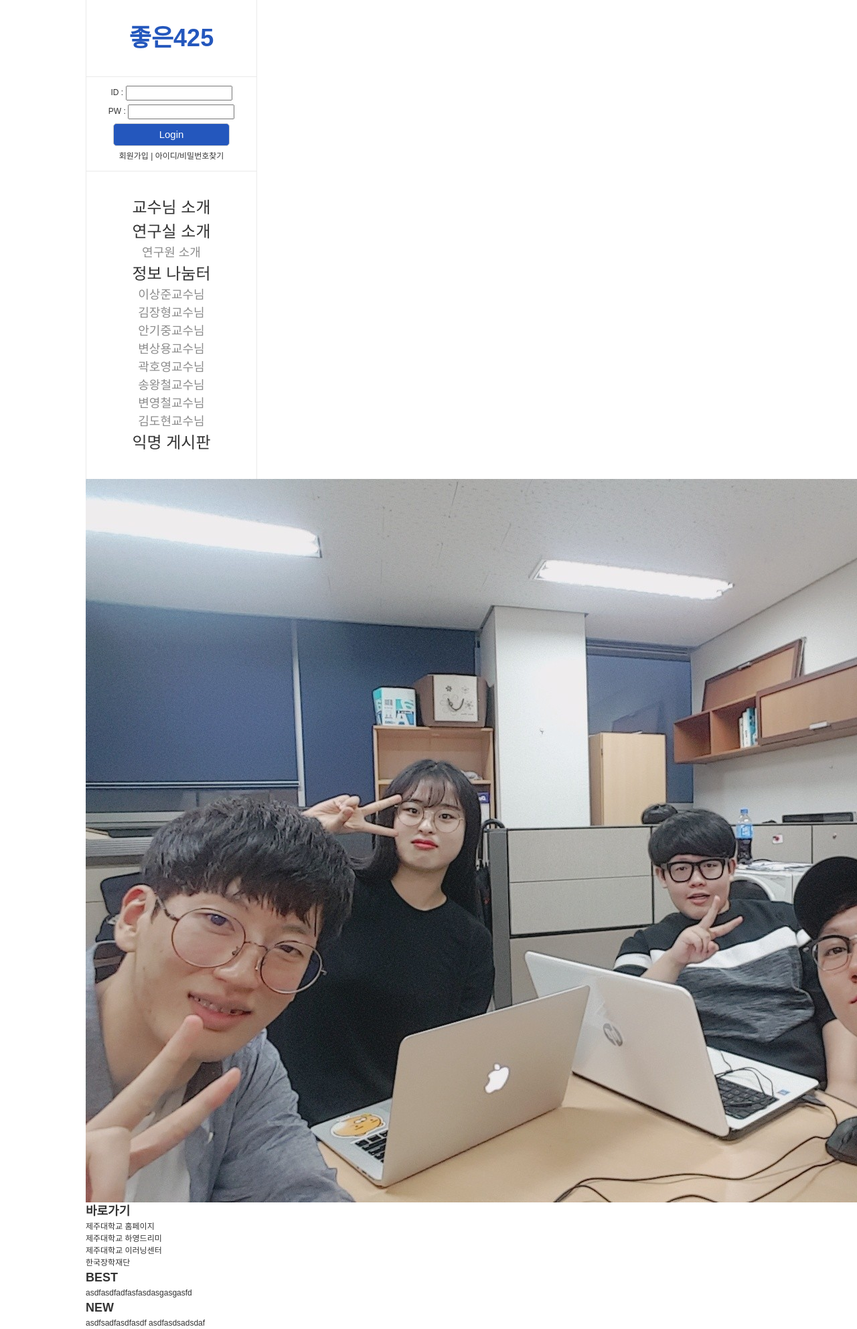
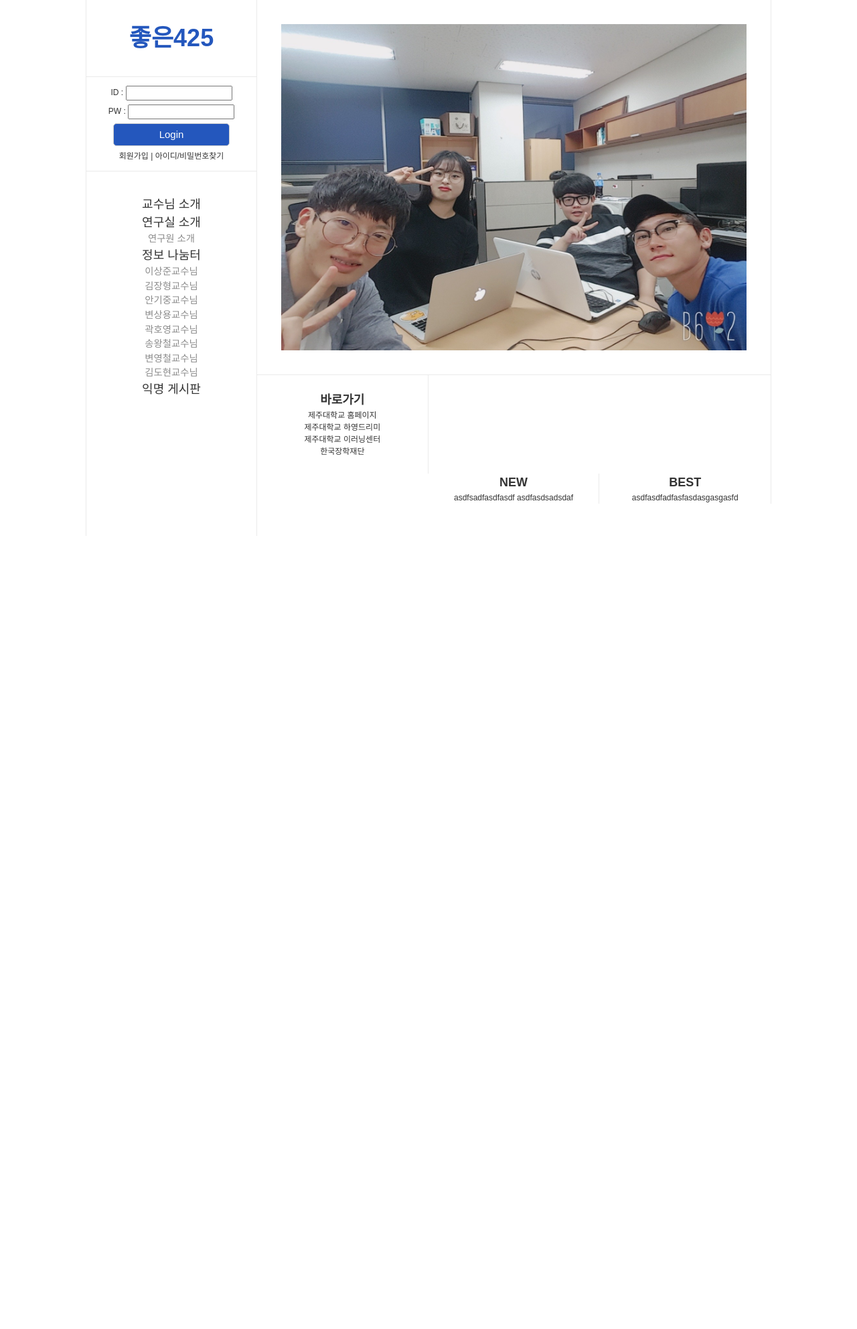
Before and after one commit to leeikjeun/islab-web-project, a Django app: page / in a window 1280 px wide; the page is wider, and only the part inside the window is pictured. Shown: that part at 67% size. After the commit the page ends 800 px from the top of that part, so only its background shows below. Run offline with Django 3.2, Linux system fonts and the light colour scheme.

Commit message:
index.css

```diff
--- a/mainWeb/static/css/base.css
+++ b/mainWeb/static/css/base.css
@@ -85,11 +85,17 @@ table {
 aside {
     float: left;
     width: 25%;
-    height:;
+    height:100%;
     border-left: 1px solid #eaeaea;
     border-right: 1px solid #eaeaea;
+    background: #transparent;
 }
-
+#content{
+  float: right;
+  width: 75%;
+  height:;
+  border-right: 1px solid #eaeaea;
+}
 aside::after {
     content: '';
     display: block;
@@ -170,11 +176,11 @@ nav dl{
     text-align: center;
 }
 dt > a{
-  font-size: 2rem;
+  font-size: 1.5rem;
 }
 nav dd > a{
   color: #8C8C8C;
-  font-size: 1.5rem;
+  font-size: 1.2rem;
 }
 dt > a:hover{
   text-decoration: none;
--- a/mainWeb/static/css/index.css
+++ b/mainWeb/static/css/index.css
@@ -1,13 +1,29 @@
-.photo {
-  display: inline-block;
-  width: 74%;
-  height:390px;
-  border-bottom: 1px solid #ddd;
+img {
+  width: 100%;
+  height: 70%;
+  padding: 3rem;
+  border-bottom: 1px solid #eaeaea;
+}
+
+.link {
+  padding: 2rem;
+  margin-left: 0;
+  width: 33.33%;
+  height: ;
+  border-right: 1px solid #eaeaea;
+  text-align: center;
+}
+.new_post {
+  float:right;
+  width: 33.33%;
+  height: ;
+  border-right: 1px solid #eaeaea;
+  text-align: center;
+}
+.best_post{
+  float: right;
+  width: 33.33%;
+  height: ;
+  text-align: center;
 
 }
-.photo img{
-  padding: 30px;
-  display: block;
-  width: 800px;
-  height:550px;
-}
```
